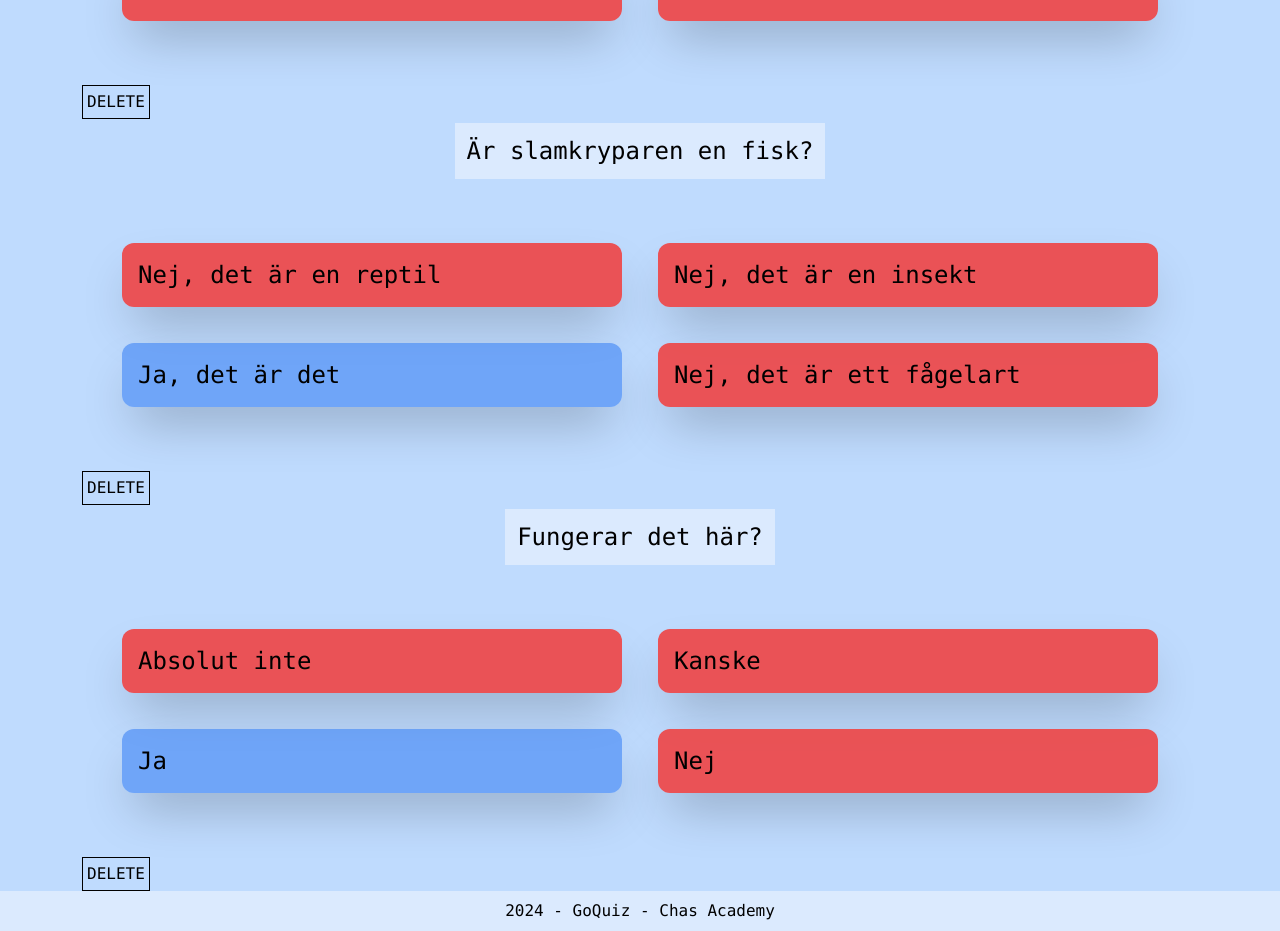
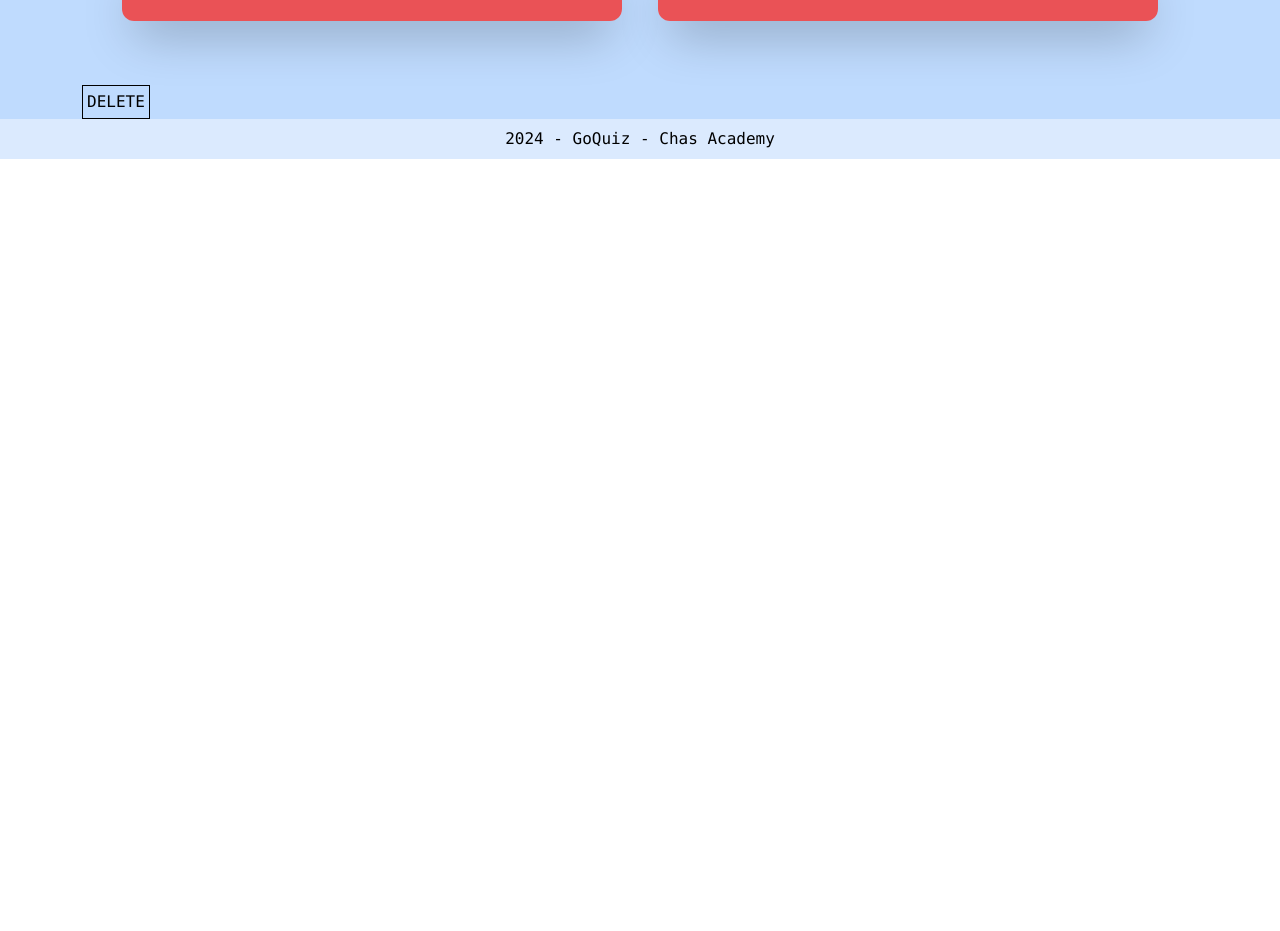
Before and after one commit to VWiman/goquiz, a Next.js app: page /adminpage in a window 1280 px wide. Shown: the part 1331-2262 px from the top of the page. After the commit the page ends 1490 px from the top, so only its background shows below. Built offline with nearby package versions, Linux system fonts and the light colour scheme.

Commit message:
Removed shuffle for admin

```diff
--- a/db/questions.json
+++ b/db/questions.json
@@ -19,26 +19,6 @@
                 "33"
             ],
             "answer": "36"
-        },
-        {
-            "question": "Är slamkryparen en fisk?",
-            "choices": [
-                "Nej, det är en reptil",
-                "Nej, det är en insekt",
-                "Ja, det är det",
-                "Nej, det är ett fågelart"
-            ],
-            "answer": "Ja, det är det"
-        },
-        {
-            "question": "Fungerar det här?",
-            "choices": [
-                "Absolut inte",
-                "Kanske",
-                "Ja",
-                "Nej"
-            ],
-            "answer": "Ja"
         }
     ]
 }
--- a/pages/adminpage.js
+++ b/pages/adminpage.js
@@ -16,18 +16,10 @@ export default function adminpage() {
 	// Function to update the list of questions, including the current question being created
 	const updateQuestions = async () => {
 		const orderedChoices = [newQuestion.answer, newQuestion.choiceTwo, newQuestion.choiceThree, newQuestion.choiceFour];
-		// Shuffles the array of choices to randomize their order
-		function shuffle(array) {
-			for (let index = array.length - 1; index > 0; index--) {
-				const randomIndex = Math.floor(Math.random() * (index + 1));
-				[array[index], array[randomIndex]] = [array[randomIndex], array[index]];
-			}
-			return array;
-		}
-		const randomChoices = shuffle(orderedChoices);
+
 		const updatedNewQuestions = {
 			question: newQuestion.question,
-			choices: randomChoices,
+			choices: orderedChoices,
 			answer: newQuestion.answer,
 		};
 
@@ -66,7 +58,7 @@ export default function adminpage() {
 	// Fetches the list of questions when the component mounts
 	useEffect(() => {
 		fetchQuestions();
-  }, []);
+	}, []);
 
 	// Defines an asynchronous function to handle the deletion of a question from a list.
 	const handleDelete = async (e) => {
```
Also changed, not shown: db/questions copy.json (+24 -1 lines).
